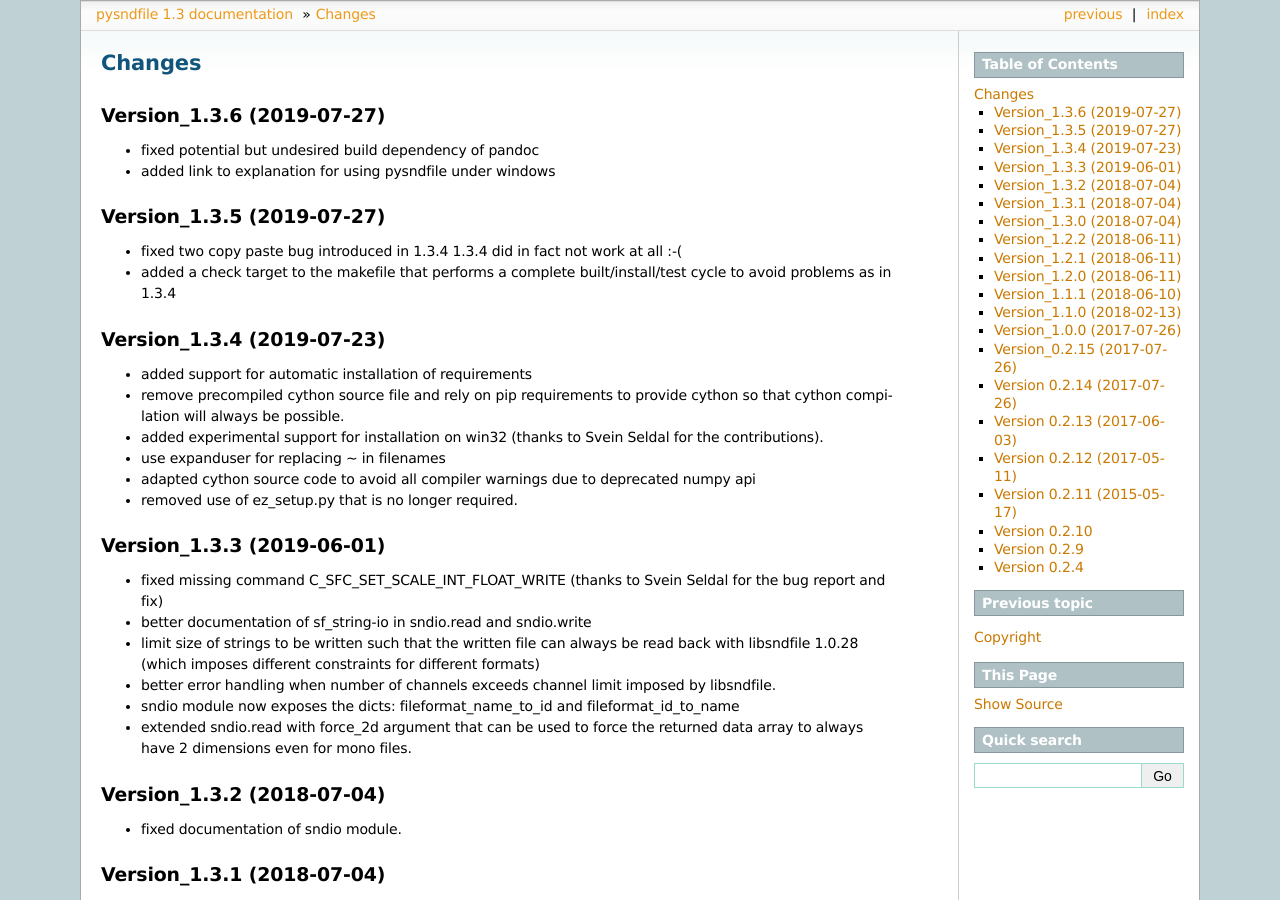
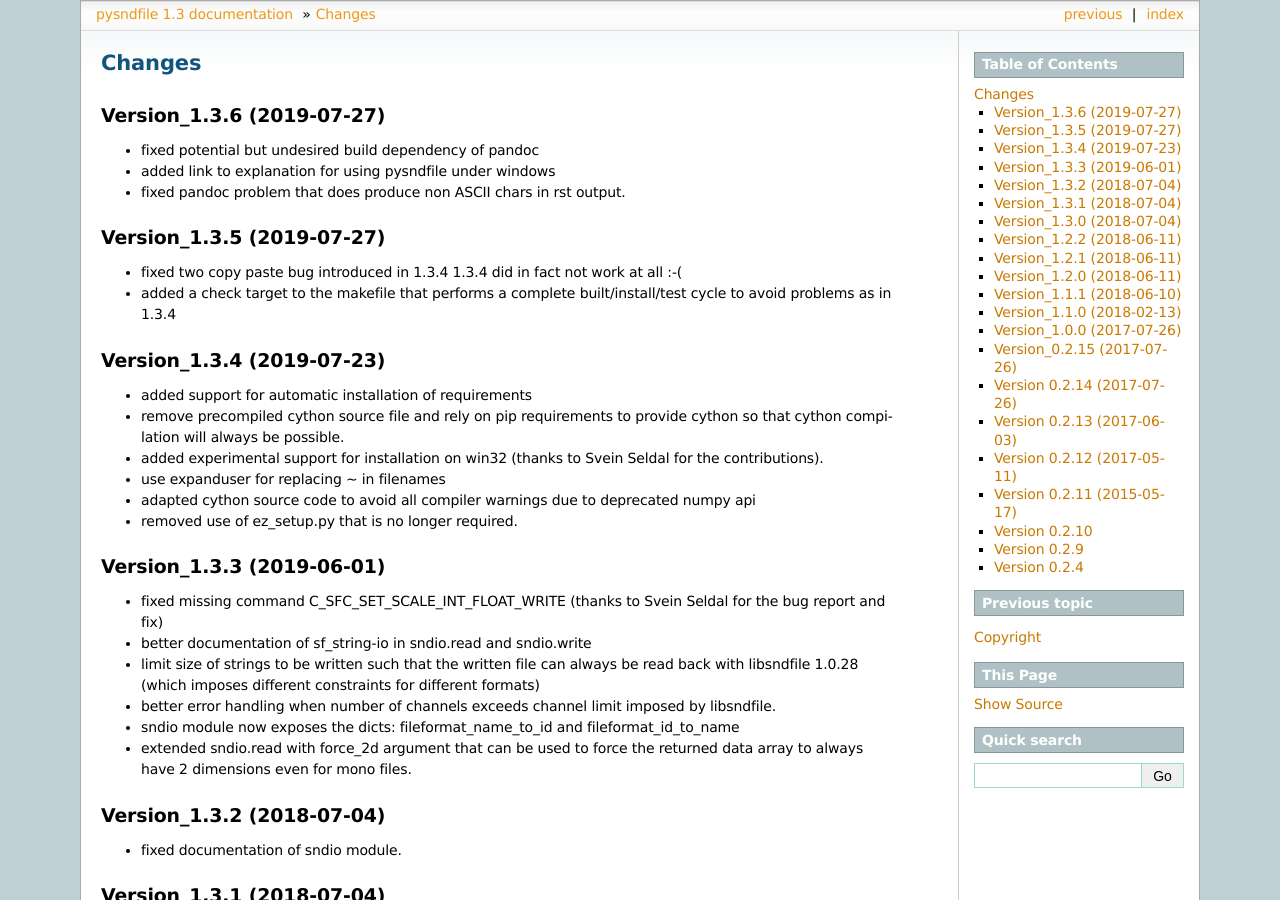
Before and after one commit to roebel/pysndfile, a Sphinx documentation site: the page built from doc/source/Changes.rst, in a window 1280 px wide and 900 px high. Built offline with Sphinx 7.4.7, drawn with Linux system fonts in a browser that asks for light colours.

```diff
--- a/doc/source/Changes.rst
+++ b/doc/source/Changes.rst
@@ -6,6 +6,7 @@ Version_1.3.6 (2019-07-27)
 
 -  fixed potential but undesired build dependency of pandoc
 -  added link to explanation for using pysndfile under windows
+-  fixed pandoc problem that does produce non ASCII chars in rst output.
 
 Version_1.3.5 (2019-07-27)
 ~~~~~~~~~~~~~~~~~~~~~~~~~~
```
Also changed, not shown: 2 other files.
